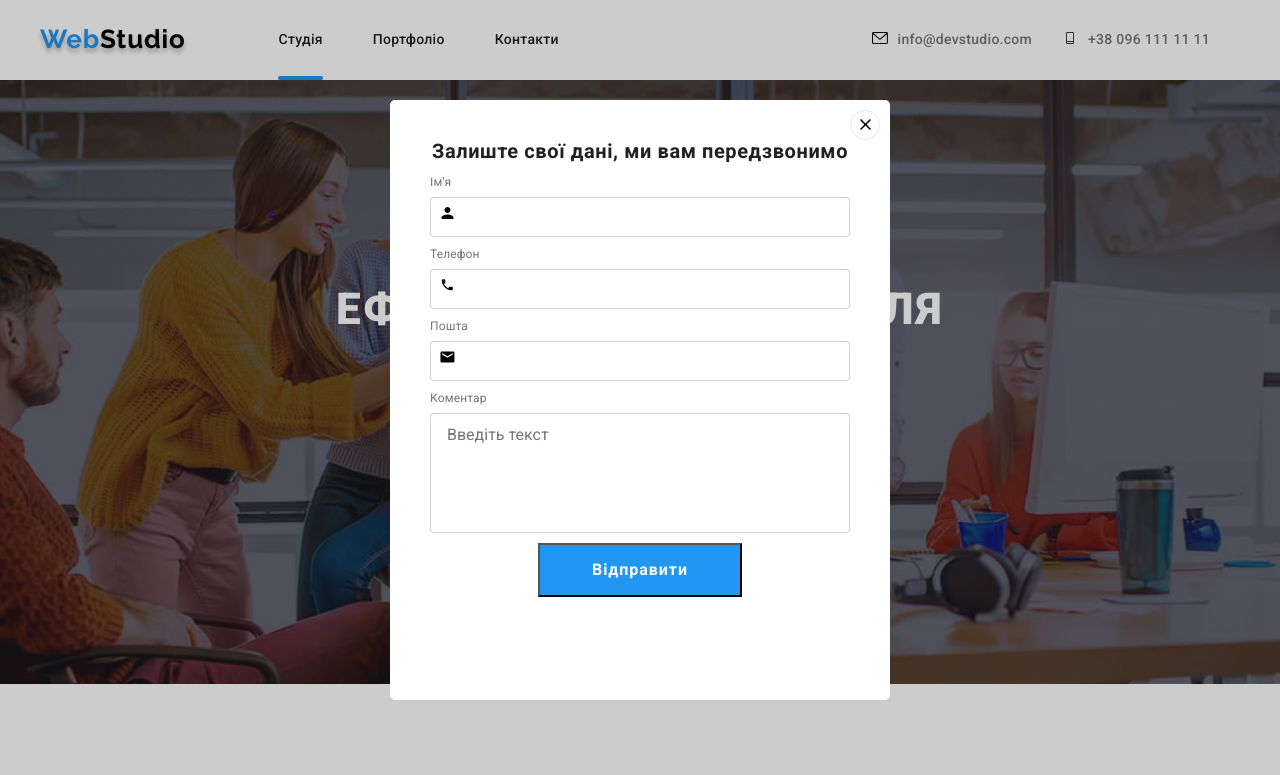
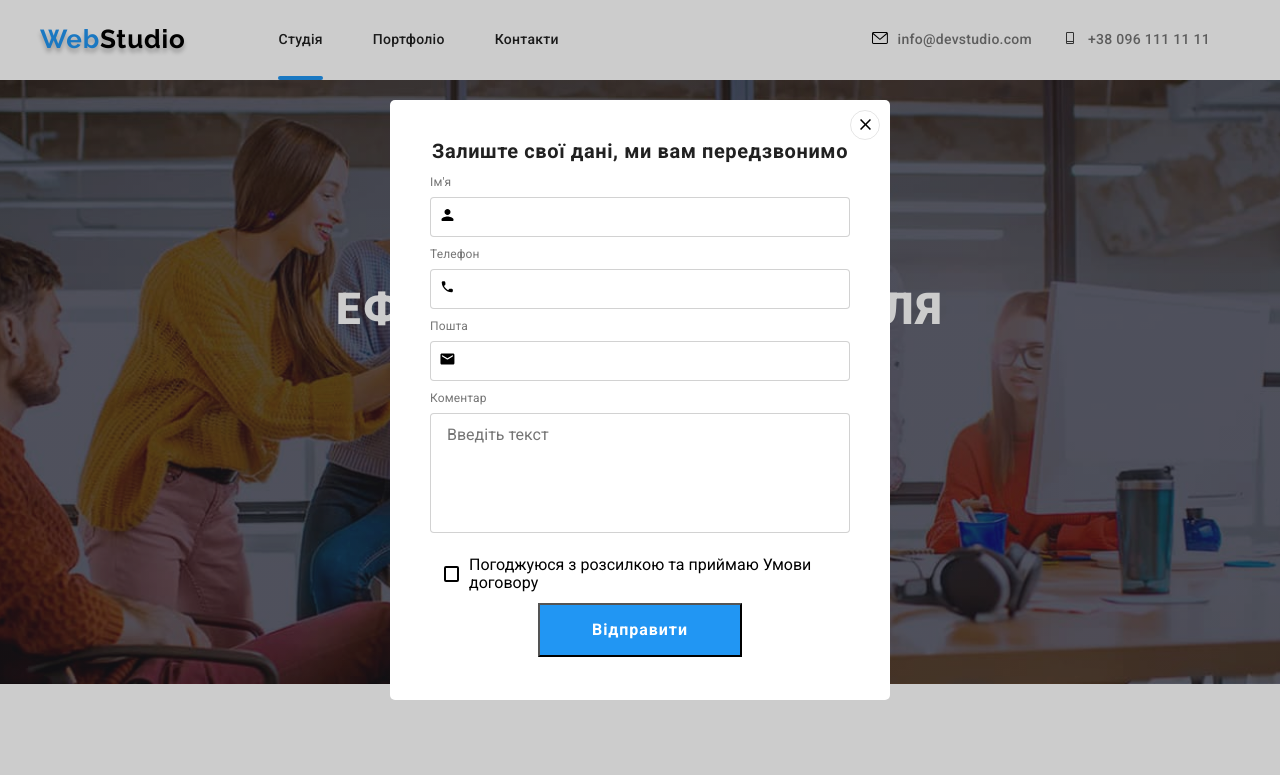
Before and after one commit to KasianenkoYaroslav/goit-markup-hw-06, a plain HTML site: page index.html in a window 1280 px wide. Both pictures are taken after a click on the button "Замовити послугу". Shown: the top 775 px of the page. Drawn offline with nearby package versions, Linux system fonts and the light colour scheme.

Commit message:
Редагування

```diff
--- a/css/styles.css
+++ b/css/styles.css
@@ -796,6 +796,7 @@ body{
     height: 40px;
     border: 1px solid rgba(33, 33, 33, 0.2);
     border-radius: 4px;
+    transition: color 250ms linear, fill 250ms linear;
 }
 .form-field{
     width: 100%;
@@ -824,14 +825,31 @@ body{
     border: 1px solid rgba(33, 33, 33, 0.2);
     border-radius: 4px;
     cursor: pointer;
-    transition: color 250ms cubic-bezier(0.4, 0, 0.2, 1), fill 250ms cubic-bezier(0.4, 0, 0.2, 1);
+    transition: color 250ms linear, fill 250ms linear;
 }
+.modal-input:focus~.modal-form-icons{
+  color: var(--btns-links-color);
+  fill: var(--btns-links-color);
+}
+.textarea-label:focus,
+.modal-input:focus{
+  border: 1px solid var(--btns-links-color);
+}
+.modal-input:hover~.modal-form-icons{
+    color: var(--btns-links-color);
+    fill: var(--btns-links-color);
+  }
+  .textarea-label:hover,
+  .modal-input:hover{
+    border: 1px solid var(--btns-links-color);
+  }
 .modal-form-icons{
     position: absolute;
     width: 15px;
     height: 12px;
-    top: 32px;
     left: 10px;
+    top: 55%;
+    transition: color 250ms linear, fill 250ms linear;
 }
 .textarea-label{
     display: block;
@@ -847,7 +865,27 @@ body{
     outline: none;
     cursor: pointer;
     overflow: auto;
-    transition: color 250ms cubic-bezier(0.4, 0, 0.2, 1), fill 250ms cubic-bezier(0.4, 0, 0.2, 1)
+    transition: color 250ms linear, fill 250ms linear;
+}
+.modal-politic-label{
+    display: flex;
+    align-items: center;
+}
+.modal-politic-label::before{
+    content: "";
+    width: 16px;
+    height: 16px;
+    border: 2px solid;
+    border-radius: 2px;
+    margin-right: 10px;
+    margin-left: 14px;
+}
+.modal-politic-check:checked~ label::before{
+    border: none;
+    background-repeat: no-repeat;
+    background-image: url(../img/check.svg);
+    background-position: center;
+    background-color: var(--btns-links-color);
 }
 .form-submit{
     display: flex;
--- a/index.html
+++ b/index.html
@@ -263,7 +263,10 @@
               <label for="name" class="field-type">Коментар</label>
               <textarea name="comment" id="comment" class="textarea-label" placeholder="Введіть текст"></textarea>
             </div>
-
+            <div class="form-field">
+              <input type="checkbox" name="politic" id="politic" class="modal-politic-check is-hidden">
+              <label for="politic" class="modal-politic-label">Погоджуюся з розсилкою та приймаю  Умови договору</label>
+            </div>
             <div class="form-submit">
               <button type="submit" class="btn-submit">Відправити</button>
             </div>
```
Also changed, not shown: img/check.svg (added).
